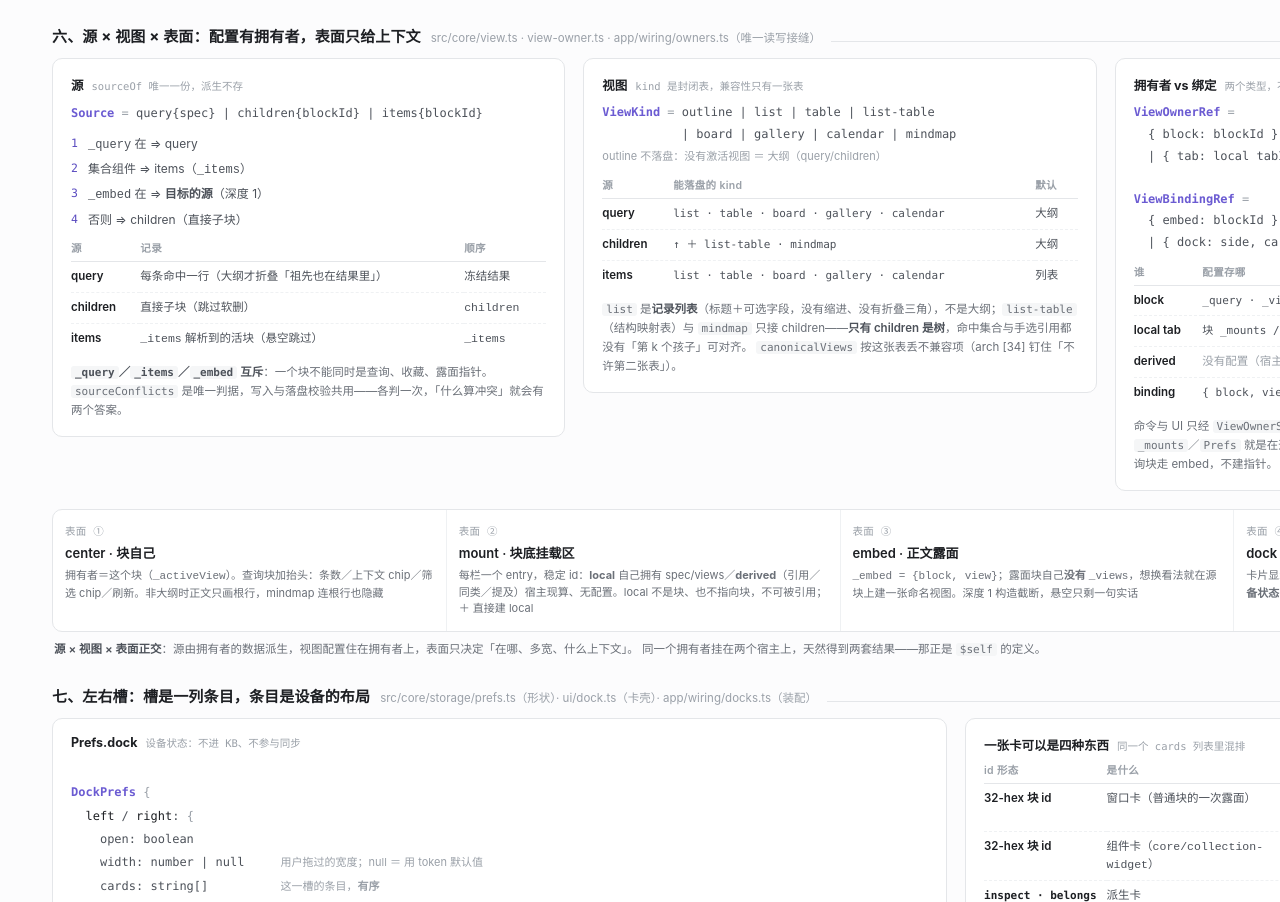
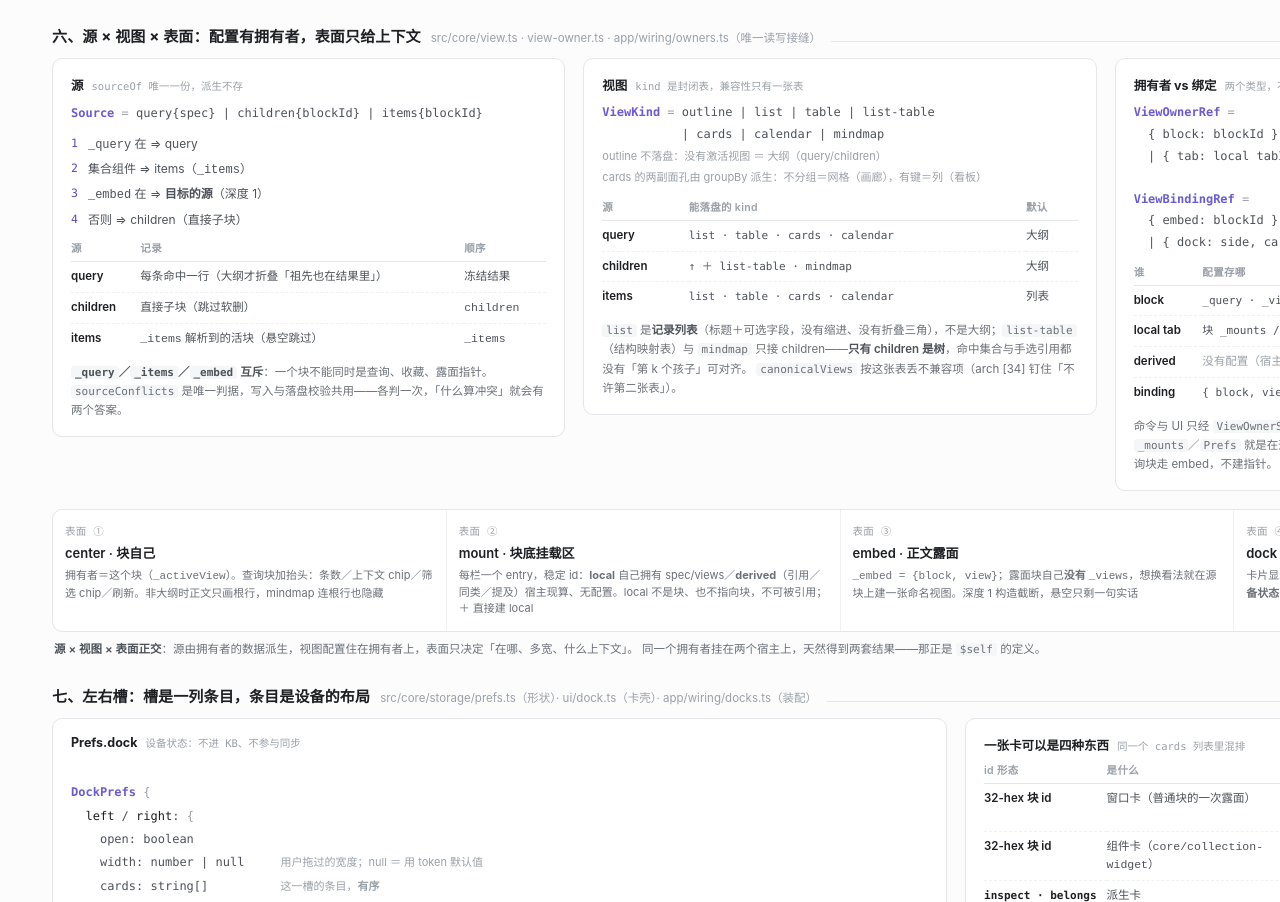
Before and after one commit to hqweay/qua, an Electron app: page public/arch.html in a window 1280 px wide. Shown: the part 3742-4644 px from the top of the page. Drawn offline with Linux system fonts and the light colour scheme.

Commit message:
docs(arch): 架构图的视图 kind 跟随收口（cards 取代 board/gallery）

```diff
--- a/public/arch.html
+++ b/public/arch.html
@@ -548,14 +548,15 @@
     <div class="card pad">
       <div class="subh">视图 <span>kind 是封闭表，兼容性只有一张表</span></div>
       <div class="struct" style="line-height:1.8"><span class="type">ViewKind</span> <span class="pipe">=</span> outline | list | table | list-table
-           | board | gallery | calendar | mindmap
-<span class="cmt">outline 不落盘：没有激活视图 ＝ 大纲（query/children）</span></div>
+           | cards | calendar | mindmap
+<span class="cmt">outline 不落盘：没有激活视图 ＝ 大纲（query/children）</span>
+<span class="cmt">cards 的两副面孔由 groupBy 派生：不分组＝网格（画廊），有键＝列（看板）</span></div>
       <table class="tbl" style="margin-top:10px">
         <thead><tr><th>源</th><th>能落盘的 kind</th><th>默认</th></tr></thead>
         <tbody>
-          <tr><td>query</td><td class="m">list · table · board · gallery · calendar</td><td>大纲</td></tr>
+          <tr><td>query</td><td class="m">list · table · cards · calendar</td><td>大纲</td></tr>
           <tr><td>children</td><td class="m">↑ ＋ list-table · mindmap</td><td>大纲</td></tr>
-          <tr><td>items</td><td class="m">list · table · board · gallery · calendar</td><td>列表</td></tr>
+          <tr><td>items</td><td class="m">list · table · cards · calendar</td><td>列表</td></tr>
         </tbody>
       </table>
       <div class="note" style="margin-top:9px">
```
